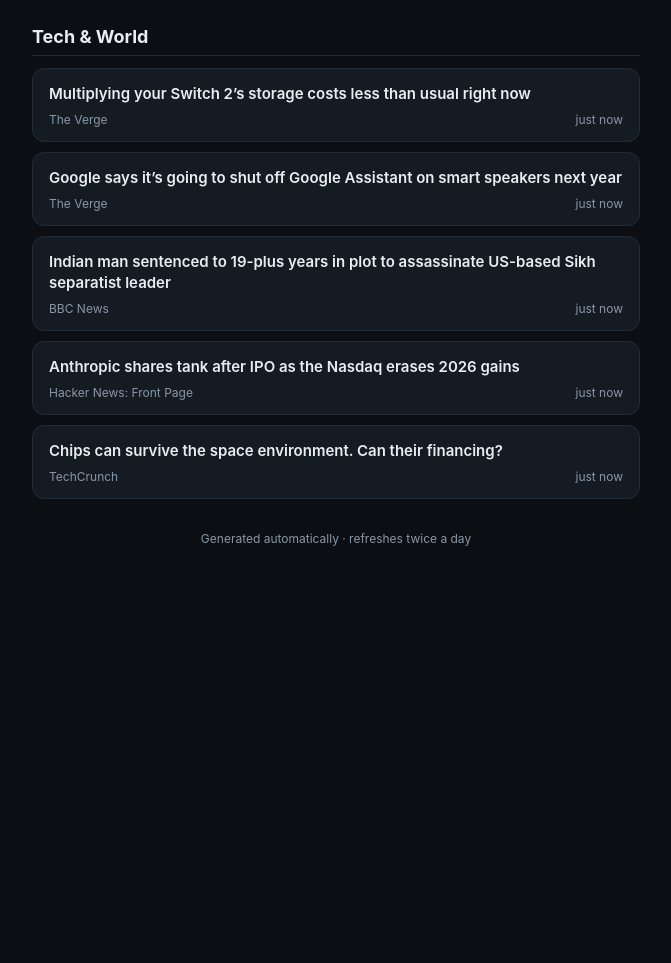
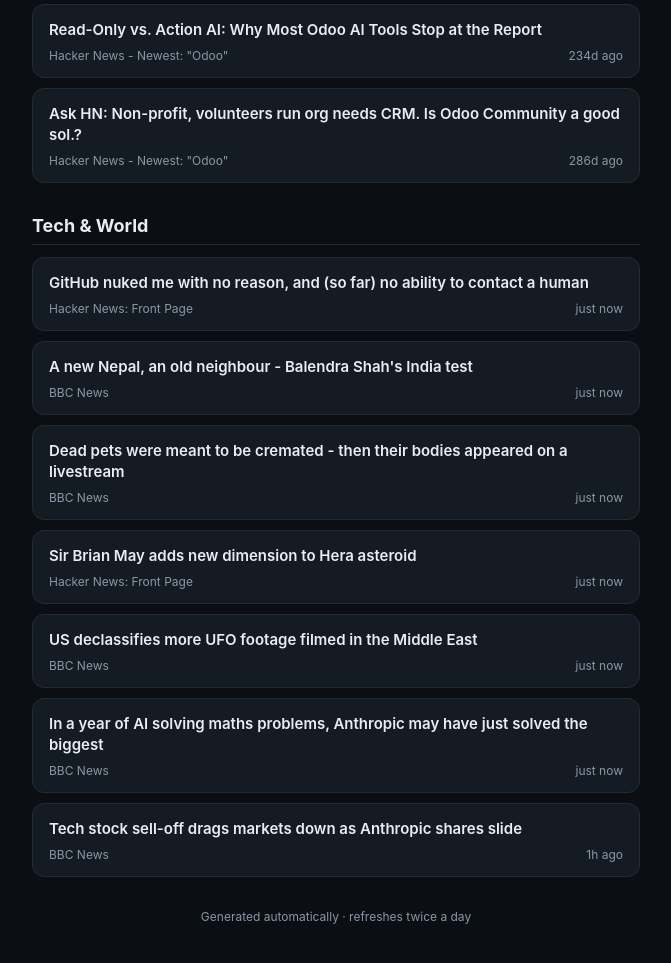
Before and after one commit to savyasachin/tech-digest_theodoobin, a plain HTML site: page docs/index.html in a window 1280 px wide. Shown: the part 605-1568 px from the top of the page, without its empty margins (304-975 px from the left). Before the commit the page ends 1199 px from the top, so only its background shows below. Drawn offline with Linux system fonts and the light colour scheme.

Commit message:
Update daily digest page

```diff
--- a/docs/index.html
+++ b/docs/index.html
@@ -3,7 +3,7 @@
 <head>
 <meta charset="UTF-8">
 <meta name="viewport" content="width=device-width, initial-scale=1.0">
-<title>Quick Check - Friday, 20 November - 18:25</title>
+<title>Full Digest - Friday, 20 November - 23:52</title>
 <style>
   :root {
     color-scheme: light dark;
@@ -101,9 +101,9 @@
 </head>
 <body>
   <header>
-    <div class="eyebrow">Quick Check</div>
+    <div class="eyebrow">Full Digest</div>
     <h1>Daily Digest</h1>
-    <div class="timestamp">Friday, 20 November - 18:25 (Asia/Qatar)</div>
+    <div class="timestamp">Friday, 20 November - 23:52 (Asia/Qatar)</div>
   </header>
 
 
@@ -115,7 +115,7 @@
         <div class="card-title">Show HN: Mini-Runbot – Ephemeral Odoo Enviroments Using Python and Docker</div>
         <div class="card-meta">
           <span class="card-source">Hacker News - Newest: &quot;Odoo&quot;</span>
-          <span class="card-age">60d ago</span>
+          <span class="card-age">61d ago</span>
         </div>
       </a>
 
@@ -155,6 +155,24 @@
         </div>
       </a>
 
+
+      <a class="card" href="https://www.odooclaw.ai/blog/read-only-vs-action-ai-why-most-odoo-ai-tools-stop-at-the-report" target="_blank" rel="noopener">
+        <div class="card-title">Read-Only vs. Action AI: Why Most Odoo AI Tools Stop at the Report</div>
+        <div class="card-meta">
+          <span class="card-source">Hacker News - Newest: &quot;Odoo&quot;</span>
+          <span class="card-age">234d ago</span>
+        </div>
+      </a>
+
+
+      <a class="card" href="https://news.ycombinator.com/item?id=46920322" target="_blank" rel="noopener">
+        <div class="card-title">Ask HN: Non-profit, volunteers run org needs CRM. Is Odoo Community a good sol.?</div>
+        <div class="card-meta">
+          <span class="card-source">Hacker News - Newest: &quot;Odoo&quot;</span>
+          <span class="card-age">286d ago</span>
+        </div>
+      </a>
+
       </div>
     </section>
 
@@ -162,26 +180,17 @@
       <h2>Tech &amp; World</h2>
       <div class="cards">
 
-      <a class="card" href="https://www.theverge.com/gadgets/1037749/microsd-express-card-nintendo-switch-2-black-friday-2026-deal-sale" target="_blank" rel="noopener">
-        <div class="card-title">Multiplying your Switch 2’s storage costs less than usual right now</div>
+      <a class="card" href="https://nate.mecca1.net/posts/2026-11-20_help/" target="_blank" rel="noopener">
+        <div class="card-title">GitHub nuked me with no reason, and (so far) no ability to contact a human</div>
         <div class="card-meta">
-          <span class="card-source">The Verge</span>
+          <span class="card-source">Hacker News: Front Page</span>
           <span class="card-age">just now</span>
         </div>
       </a>
 
 
-      <a class="card" href="https://www.theverge.com/tech/1038834/google-assistant-smart-speakers-nest-app-killed-shut-down" target="_blank" rel="noopener">
-        <div class="card-title">Google says it’s going to shut off Google Assistant on smart speakers next year</div>
-        <div class="card-meta">
-          <span class="card-source">The Verge</span>
-          <span class="card-age">just now</span>
-        </div>
-      </a>
-
-
-      <a class="card" href="https://www.bbc.co.uk/news/articles/cq702ez8d4lwo?at_medium=RSS&amp;at_campaign=rss" target="_blank" rel="noopener">
-        <div class="card-title">Indian man sentenced to 19-plus years in plot to assassinate US-based Sikh separatist leader</div>
+      <a class="card" href="https://www.bbc.co.uk/news/articles/c6jre8xd83qgo?at_medium=RSS&amp;at_campaign=rss" target="_blank" rel="noopener">
+        <div class="card-title">A new Nepal, an old neighbour - Balendra Shah&#x27;s India test</div>
         <div class="card-meta">
           <span class="card-source">BBC News</span>
           <span class="card-age">just now</span>
@@ -189,8 +198,17 @@
       </a>
 
 
-      <a class="card" href="https://www.nbcnews.com/business/markets/anthropic-shares-markets-selloff-nasdaq-rcna610394" target="_blank" rel="noopener">
-        <div class="card-title">Anthropic shares tank after IPO as the Nasdaq erases 2026 gains</div>
+      <a class="card" href="https://www.bbc.co.uk/news/articles/cmn502ek17yvo?at_medium=RSS&amp;at_campaign=rss" target="_blank" rel="noopener">
+        <div class="card-title">Dead pets were meant to be cremated - then their bodies appeared on a livestream</div>
+        <div class="card-meta">
+          <span class="card-source">BBC News</span>
+          <span class="card-age">just now</span>
+        </div>
+      </a>
+
+
+      <a class="card" href="https://www.esa.int/articles/about-us/directorates/operations/space-safety/hera/sir-brian-may-adds-new-dimension-to-hera-asteroid" target="_blank" rel="noopener">
+        <div class="card-title">Sir Brian May adds new dimension to Hera asteroid</div>
         <div class="card-meta">
           <span class="card-source">Hacker News: Front Page</span>
           <span class="card-age">just now</span>
@@ -198,11 +216,29 @@
       </a>
 
 
-      <a class="card" href="https://techcrunch.com/2026/11/20/chips-can-survive-the-space-environment-can-their-financing/" target="_blank" rel="noopener">
-        <div class="card-title">Chips can survive the space environment. Can their financing?</div>
+      <a class="card" href="https://www.bbc.co.uk/news/videos/cqdr1x8mypnko?at_medium=RSS&amp;at_campaign=rss" target="_blank" rel="noopener">
+        <div class="card-title">US declassifies more UFO footage filmed in the Middle East</div>
         <div class="card-meta">
-          <span class="card-source">TechCrunch</span>
+          <span class="card-source">BBC News</span>
           <span class="card-age">just now</span>
+        </div>
+      </a>
+
+
+      <a class="card" href="https://www.bbc.co.uk/news/articles/c6pqr2g7w059o?at_medium=RSS&amp;at_campaign=rss" target="_blank" rel="noopener">
+        <div class="card-title">In a year of AI solving maths problems, Anthropic may have just solved the biggest</div>
+        <div class="card-meta">
+          <span class="card-source">BBC News</span>
+          <span class="card-age">just now</span>
+        </div>
+      </a>
+
+
+      <a class="card" href="https://www.bbc.co.uk/news/articles/c6808ym10vzgo?at_medium=RSS&amp;at_campaign=rss" target="_blank" rel="noopener">
+        <div class="card-title">Tech stock sell-off drags markets down as Anthropic shares slide</div>
+        <div class="card-meta">
+          <span class="card-source">BBC News</span>
+          <span class="card-age">1h ago</span>
         </div>
       </a>
 
```
